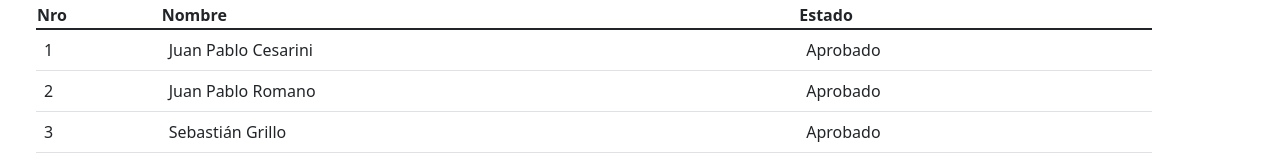
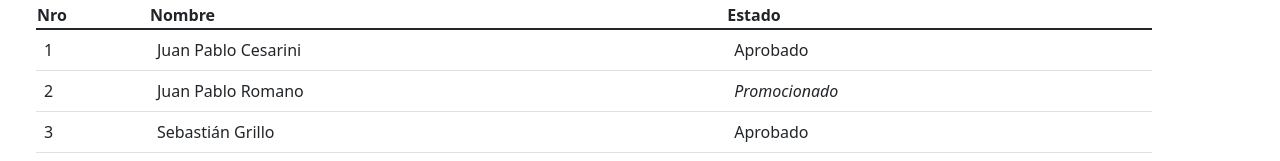
Before and after one commit to juanPabloCesarini/angularUdemy, an Angular app in the folder holamundo/: page / in a window 1280 px wide. Shown: the part 906-1067 px from the top of the page. Built offline with nearby package versions, Linux system fonts and the light colour scheme.

Commit message:
directiva ngStyle

```diff
--- a/holamundo/src/app/app.component.html
+++ b/holamundo/src/app/app.component.html
@@ -58,7 +58,7 @@
         <tr *ngFor="let list of listado; let i = index">
           <td>{{i+1}}</td>
           <td>{{list.nombre}}</td>
-          <td>{{list.estado}}</td>
+          <td [ngStyle]="{'font-style': list.estado==='Promocionado' ? 'italic' : 'normal' }">{{list.estado}}</td>
         </tr>
       </tbody>
   </table>
--- a/holamundo/src/app/app.component.ts
+++ b/holamundo/src/app/app.component.ts
@@ -19,7 +19,7 @@ export class AppComponent {
       nombre: "Juan Pablo Cesarini", estado: "Aprobado"
     },
     {
-      nombre: "Juan Pablo Romano", estado: "Aprobado"
+      nombre: "Juan Pablo Romano", estado: "Promocionado"
     },
     {
       nombre: "Sebastián Grillo", estado: "Aprobado"
```
